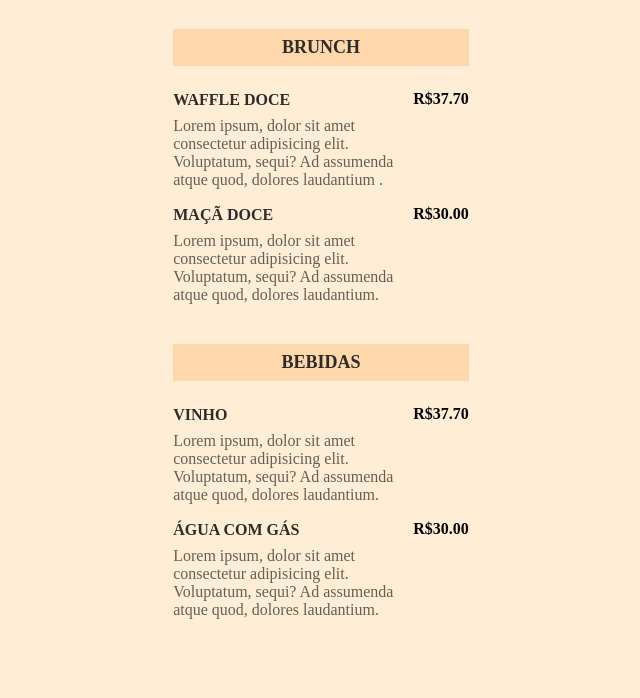
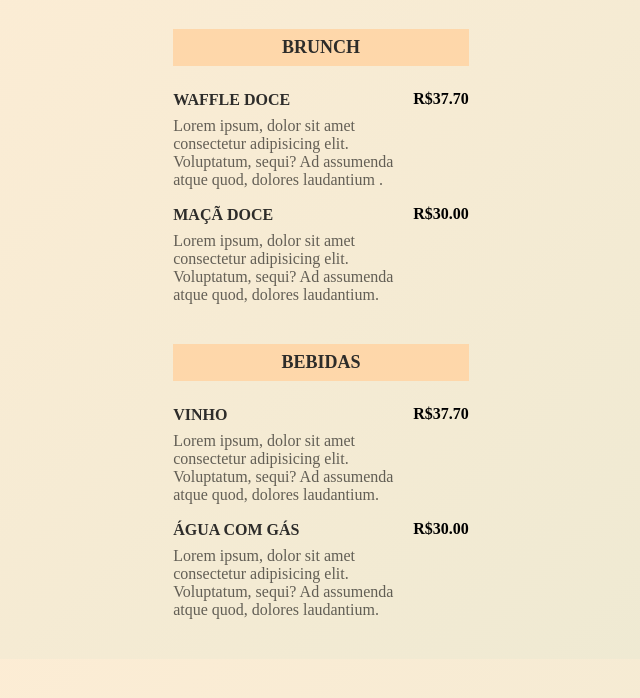
Before and after one commit to gabrieldasneves/CoffeShop, a plain HTML site: page index.html in a window 1280 px wide. Shown: the part 88-786 px from the top of the page, without its empty margins (319-959 px from the left). Drawn offline with Linux system fonts and the light colour scheme.

Commit message:
gradient background

```diff
--- a/style.css
+++ b/style.css
@@ -9,9 +9,9 @@ body{
     display: flex;
     flex-direction: column;
     align-items: center;
-    background-color: #ffedd5;
+    background: rgb(255,237,213);
+    background: linear-gradient(135deg, rgba(255,237,213,1) 0%,#ECE9D2 100%)
 }
-
 ul{
     list-style: none;
 }
```
